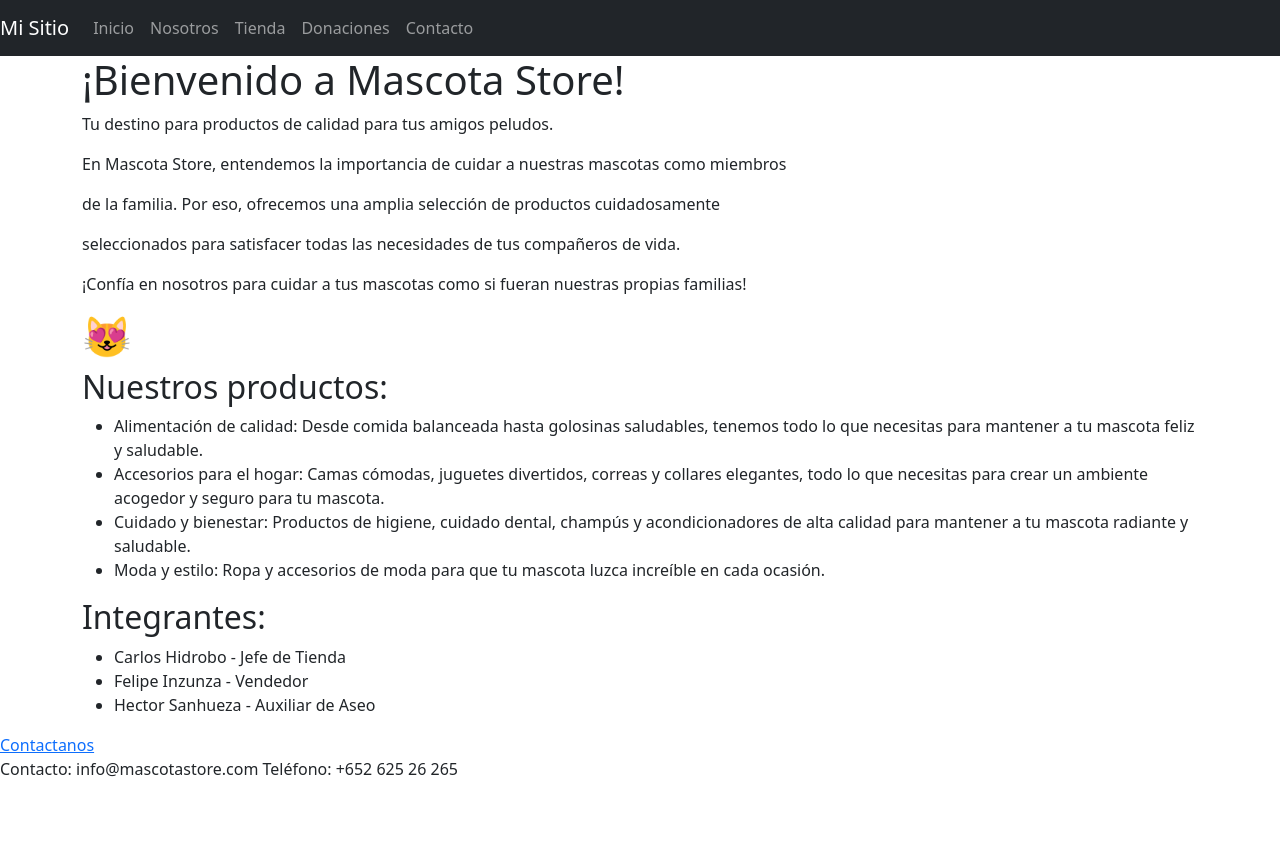
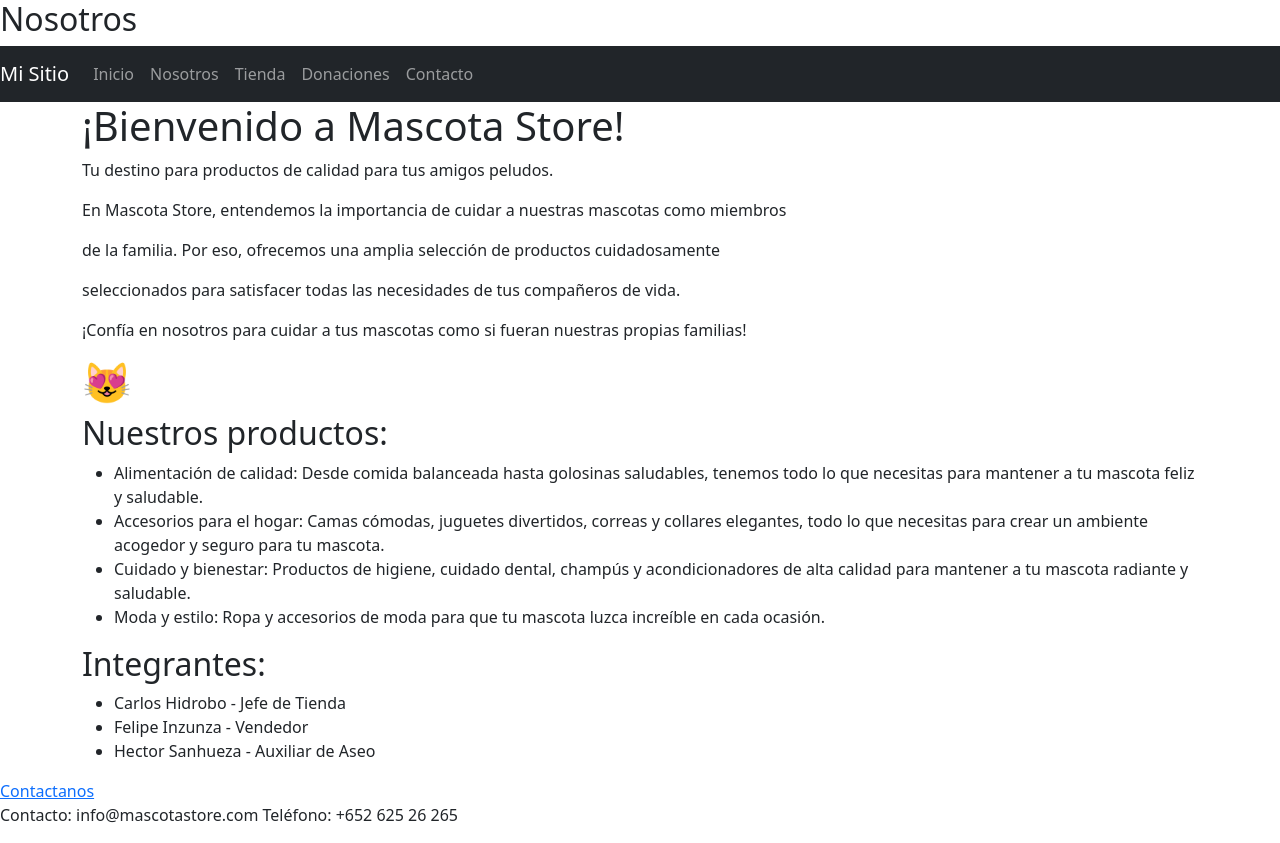
Before and after one commit to Srdrakon/PetShop, a Django app: page /Petapp/nosotros/ in a window 1280 px wide. Before the commit the page ends 777 px from the top, so only its background shows below. Run offline with Django 5.2, Linux system fonts and the light colour scheme; some libraries are stand-ins or nearby versions.

Commit message:
Update nosotros.html

```diff
--- a/petapp/templates/petapp/nosotros.html
+++ b/petapp/templates/petapp/nosotros.html
@@ -1,9 +1,7 @@
 
 <html lang="es">
 <head>
-    <meta charset="UTF-8">
-    <meta name="viewport" content="width=device-width, initial-scale=1.0">
-    <title>Nosotros</title>
+{% block title %}<H2>Nosotros</H2>{% endblock %}
     <link href="https://cdn.jsdelivr.net/npm/bootstrap@5.3.3/dist/css/bootstrap.min.css" rel="stylesheet" integrity="sha384-QWTKZyjpPEjISv5WaRU9OFeRpok6YctnYmDr5pNlyT2bRjXh0JMhjY6hW+ALEwIH" crossorigin="anonymous">
     <link rel="stylesheet" href="styles.css">
 </head>
```
